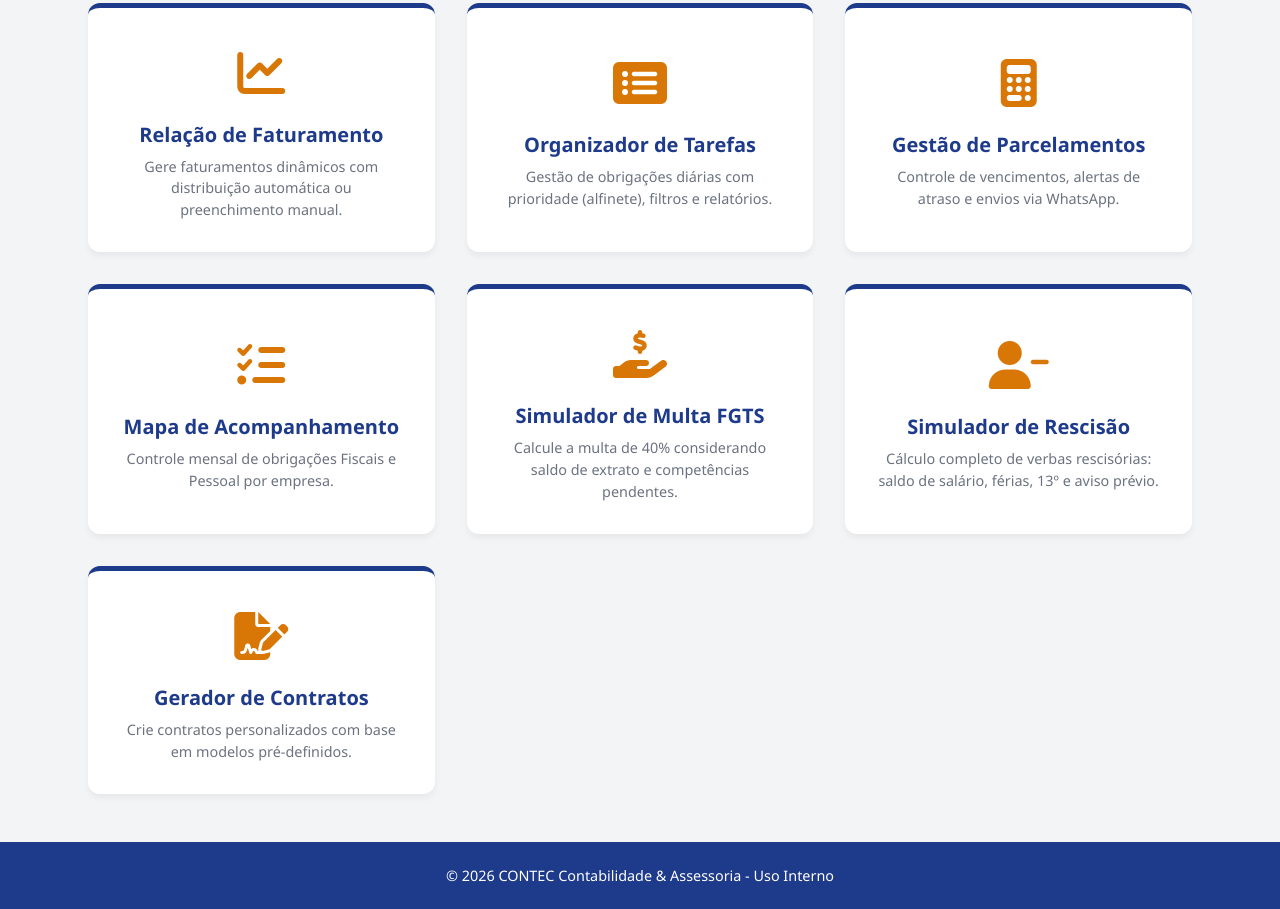
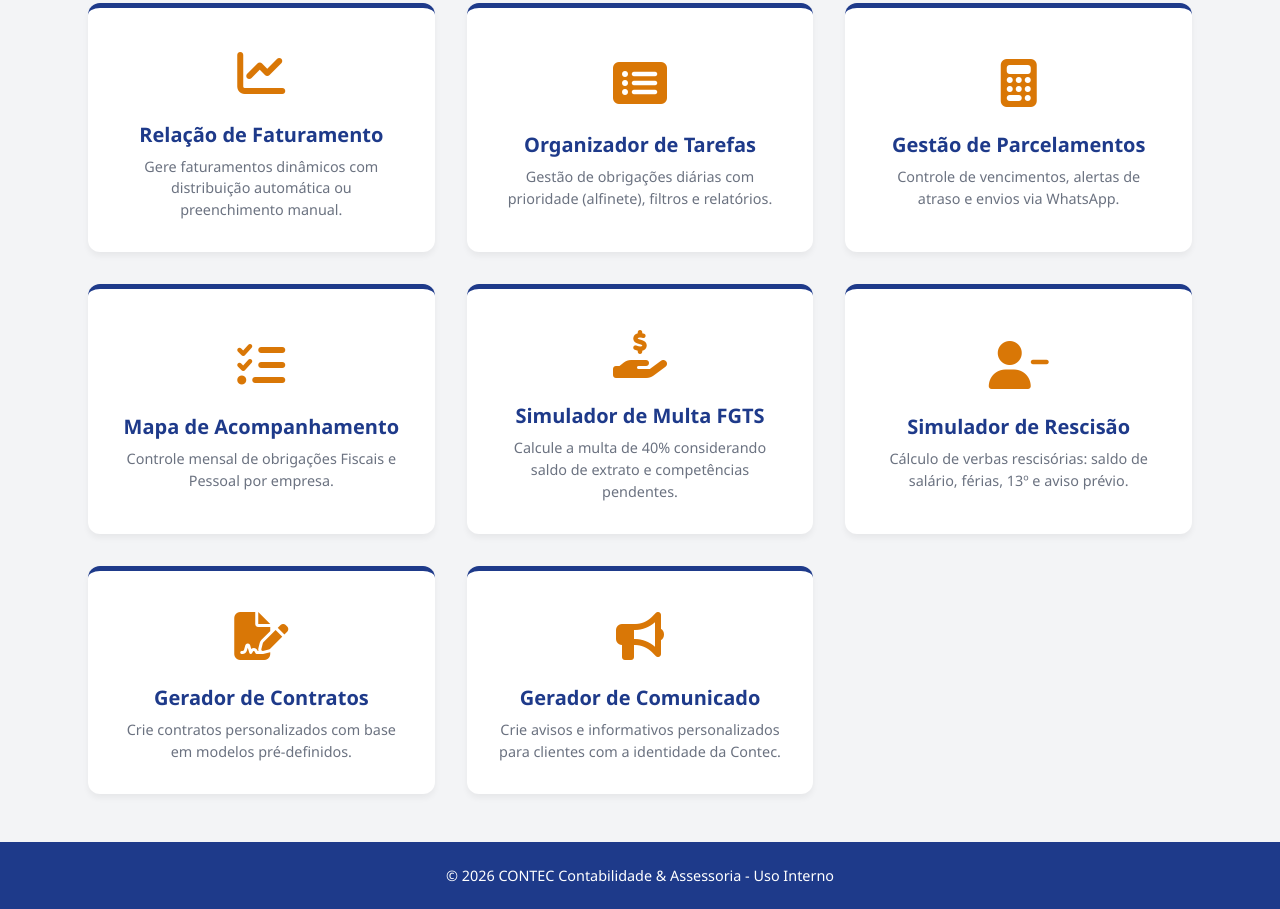
Before and after one commit to monicathayanne/portal-contec, a plain HTML site: page index.html in a window 1280 px wide. Shown: the part 590-1499 px from the top of the page. Drawn offline with Linux system fonts and the light colour scheme.

Commit message:
Adicionando Gerador de Comunicado

```diff
--- a/index.html
+++ b/index.html
@@ -194,13 +194,19 @@
             <a href="https://monicathayanne.github.io/simulador-rescisao/" class="card">
                 <div class="icon"><i class="fa-solid fa-user-minus"></i></div>
                 <h2>Simulador de Rescisão</h2>
-                <p>Cálculo completo de verbas rescisórias: saldo de salário, férias, 13º e aviso prévio.</p>
+                <p>Cálculo de verbas rescisórias: saldo de salário, férias, 13º e aviso prévio.</p>
             </a>
 
              <a href="https://monicathayanne.github.io/gerador-contratos/" class="card">
                 <div class="icon"><i class="fa-solid fa-file-signature"></i></div>
                 <h2>Gerador de Contratos</h2>
                 <p>Crie contratos personalizados com base em modelos pré-definidos.</p>
+            </a>
+
+            <a href="https://monicathayanne.github.io/gerador-comunicado/" class="card">
+                <div class="icon"><i class="fa-solid fa-bullhorn"></i></div>
+                <h2>Gerador de Comunicado</h2>
+                <p>Crie avisos e informativos personalizados para clientes com a identidade da Contec.</p>
             </a>
 
         </div>
```
